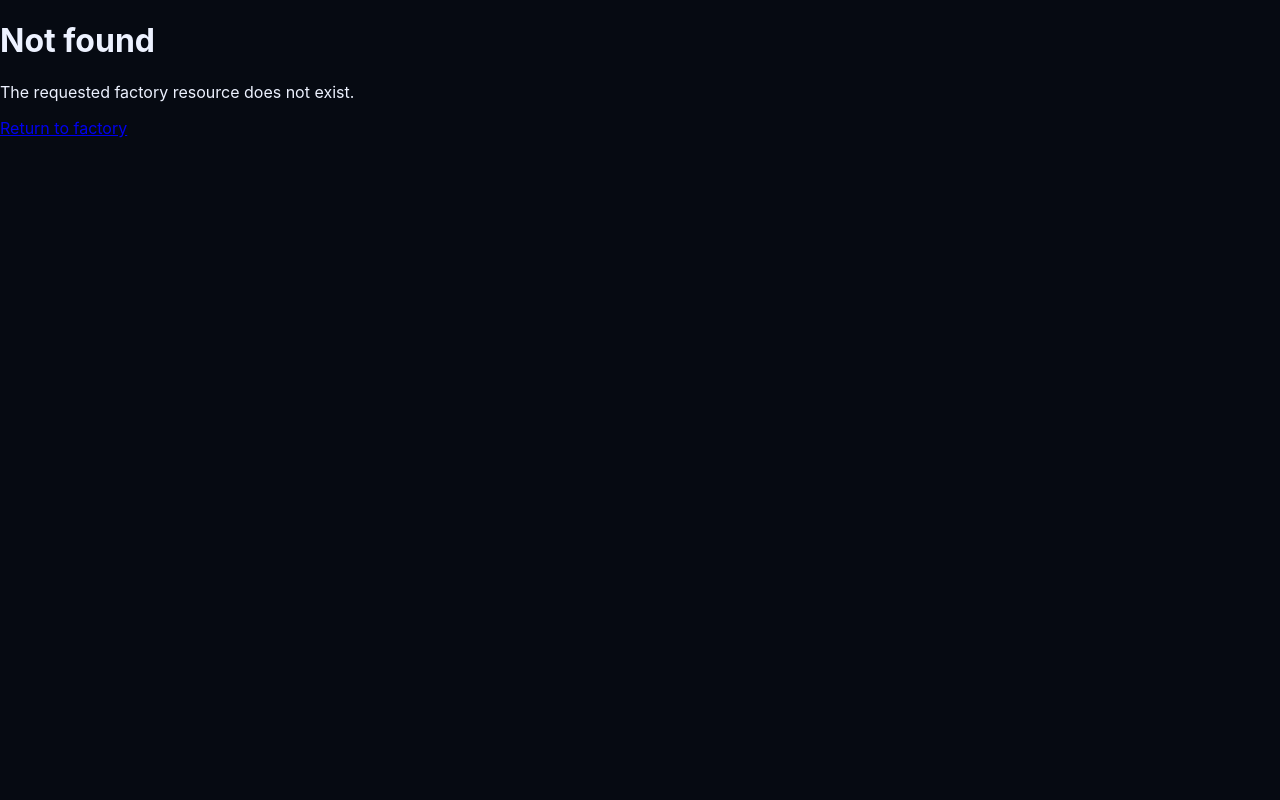
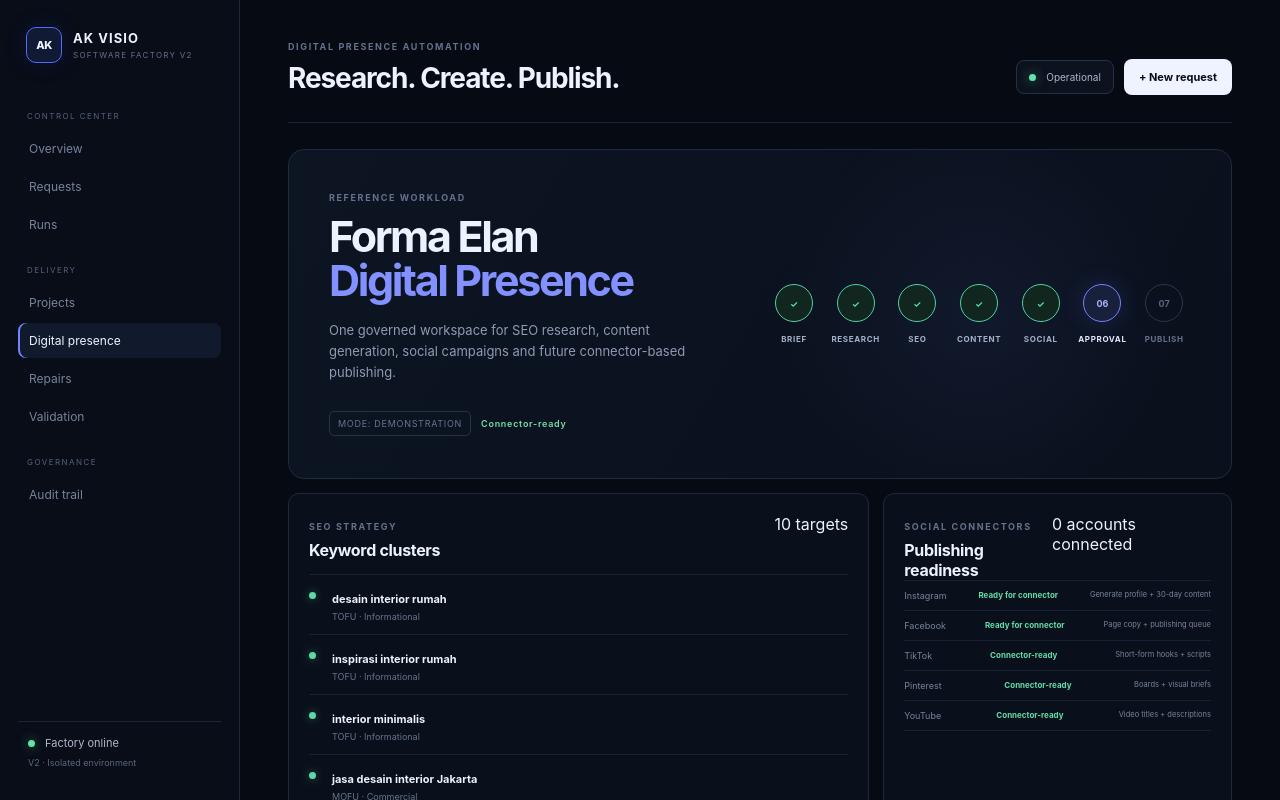
Before and after one commit to Yudi8377/AK-VISIO-SOFTWARE-FACTORY-V2, a Next.js app: page /digital-presence in a window 1280 px wide. Before the commit this address had no page. Shown: the top 800 px of the page. Built offline with nearby package versions, Linux system fonts and the light colour scheme.

Commit message:
feat: add digital presence automation control plane

```diff
--- /dev/null
+++ b/app/digital-presence/page.tsx
@@ -0,0 +1,35 @@
+import Link from 'next/link'
+
+const keywordPlan = [
+  ['TOFU', 'desain interior rumah', 'Informational'],
+  ['TOFU', 'inspirasi interior rumah', 'Informational'],
+  ['TOFU', 'interior minimalis', 'Informational'],
+  ['MOFU', 'jasa desain interior Jakarta', 'Commercial'],
+  ['MOFU', 'custom furniture Jakarta', 'Commercial'],
+  ['MOFU', 'jasa kitchen set Jakarta', 'Commercial'],
+  ['BOFU', 'konsultasi interior Jakarta', 'Transactional'],
+  ['BOFU', 'harga jasa desain interior Jakarta', 'Transactional'],
+  ['BOFU', 'jasa interior custom Jakarta', 'Transactional'],
+  ['BOFU', 'desain interior kantor Jakarta', 'Commercial'],
+]
+
+const channels = [
+  ['Instagram', 'Ready for connector', 'Generate profile + 30-day content'],
+  ['Facebook', 'Ready for connector', 'Page copy + publishing queue'],
+  ['TikTok', 'Connector-ready', 'Short-form hooks + scripts'],
+  ['Pinterest', 'Connector-ready', 'Boards + visual briefs'],
+  ['YouTube', 'Connector-ready', 'Video titles + descriptions'],
+]
+
+export default function DigitalPresencePage() {
+  return <main className="factory-shell">
+    <aside className="sidebar"><div className="brand-mark"><span>AK</span><div><strong>AK VISIO</strong><small>SOFTWARE FACTORY V2</small></div></div><nav><p>CONTROL CENTER</p><Link href="/">Overview</Link><Link href="/requests">Requests</Link><Link href="/runs">Runs</Link><p>DELIVERY</p><Link href="/projects">Projects</Link><Link href="/digital-presence" className="nav-active">Digital presence</Link><Link href="/repairs">Repairs</Link><Link href="/validation">Validation</Link><p>GOVERNANCE</p><Link href="/audit">Audit trail</Link></nav><div className="sidebar-footer"><i/> Factory online<div>V2 · Isolated environment</div></div></aside>
+    <section className="workspace"><header className="workspace-head"><div><span className="kicker">DIGITAL PRESENCE AUTOMATION</span><h1>Research. Create. Publish.</h1></div><div className="head-actions"><span className="system-status"><i/> Operational</span><Link href="/requests" className="create-btn">+ New request</Link></div></header>
+      <section className="hero-panel"><div className="hero-copy"><span className="section-label">REFERENCE WORKLOAD</span><h2>Forma Elan<br/><em>Digital Presence</em></h2><p>One governed workspace for SEO research, content generation, social campaigns and future connector-based publishing.</p><div className="hero-meta"><span>MODE: DEMONSTRATION</span><b>Connector-ready</b></div></div><div className="pipeline-visual">{['BRIEF','RESEARCH','SEO','CONTENT','SOCIAL','APPROVAL','PUBLISH'].map((x,i)=><div className={'stage '+(i<5?'done':i===5?'active':'')} key={x}><div className="stage-node">{i<5?'✓':String(i+1).padStart(2,'0')}</div><strong>{x}</strong></div>)}</div></section>
+      <section className="content-grid"><div className="panel"><div className="panel-head"><div><span className="section-label">SEO STRATEGY</span><h3>Keyword clusters</h3></div><span>10 targets</span></div><div className="events">{keywordPlan.map(([stage,keyword,intent])=><div key={keyword}><i className={stage === 'BOFU' ? 'active' : 'success'}/><div><strong>{keyword}</strong><p>{stage} · {intent}</p></div></div>)}</div></div><div className="panel"><div className="panel-head"><div><span className="section-label">SOCIAL CONNECTORS</span><h3>Publishing readiness</h3></div><span>0 accounts connected</span></div><div className="gate-list">{channels.map(([name,status,desc])=><span key={name}>{name}<b>{status}</b><small>{desc}</small></span>)}</div></div></section>
+      <section className="content-grid"><div className="panel"><div className="panel-head"><div><span className="section-label">AUTOMATION POLICY</span><h3>Safe execution modes</h3></div></div><div className="gate-list"><span>AUTO <b>Internal generation</b><small>SEO metadata, copy, schema, content plans, validation.</small></span><span>SEMI-AUTO <b>Approval required</b><small>External publishing after connector authorization and policy checks.</small></span><span>MANUAL <b>Human action</b><small>Account ownership, new platform authorization and destructive actions.</small></span></div></div><div className="panel"><div className="panel-head"><div><span className="section-label">HOW-TO SCHEMA</span><h3>Content workflow</h3></div></div><div className="gate-list"><span>01 <b>Define audience</b></span><span>02 <b>Choose topic</b></span><span>03 <b>Research keywords</b></span><span>04 <b>Build content</b></span><span>05 <b>Review SEO</b></span><span>06 <b>Publish & monitor</b></span></div></div></section>
+      <section className="modules"><span className="section-label">FACTORY OUTPUT</span><div className="module-grid"><Link className="module" href="/requests"><div><span>Website</span><b>↗</b></div><p>Generate a complete business website from the same brief.</p></Link><Link className="module" href="/requests"><div><span>SEO research</span><b>↗</b></div><p>Persist keyword clusters and SERP evidence from an approved search provider.</p></Link><Link className="module" href="/requests"><div><span>Social campaign</span><b>↗</b></div><p>Generate channel-specific content and queue it for governed publishing.</p></Link></div></section>
+      <footer><span>AK VISIO Software Factory V2</span><span>Digital Presence Automation · No external accounts are created without authorization</span></footer>
+    </section>
+  </main>
+}
```
